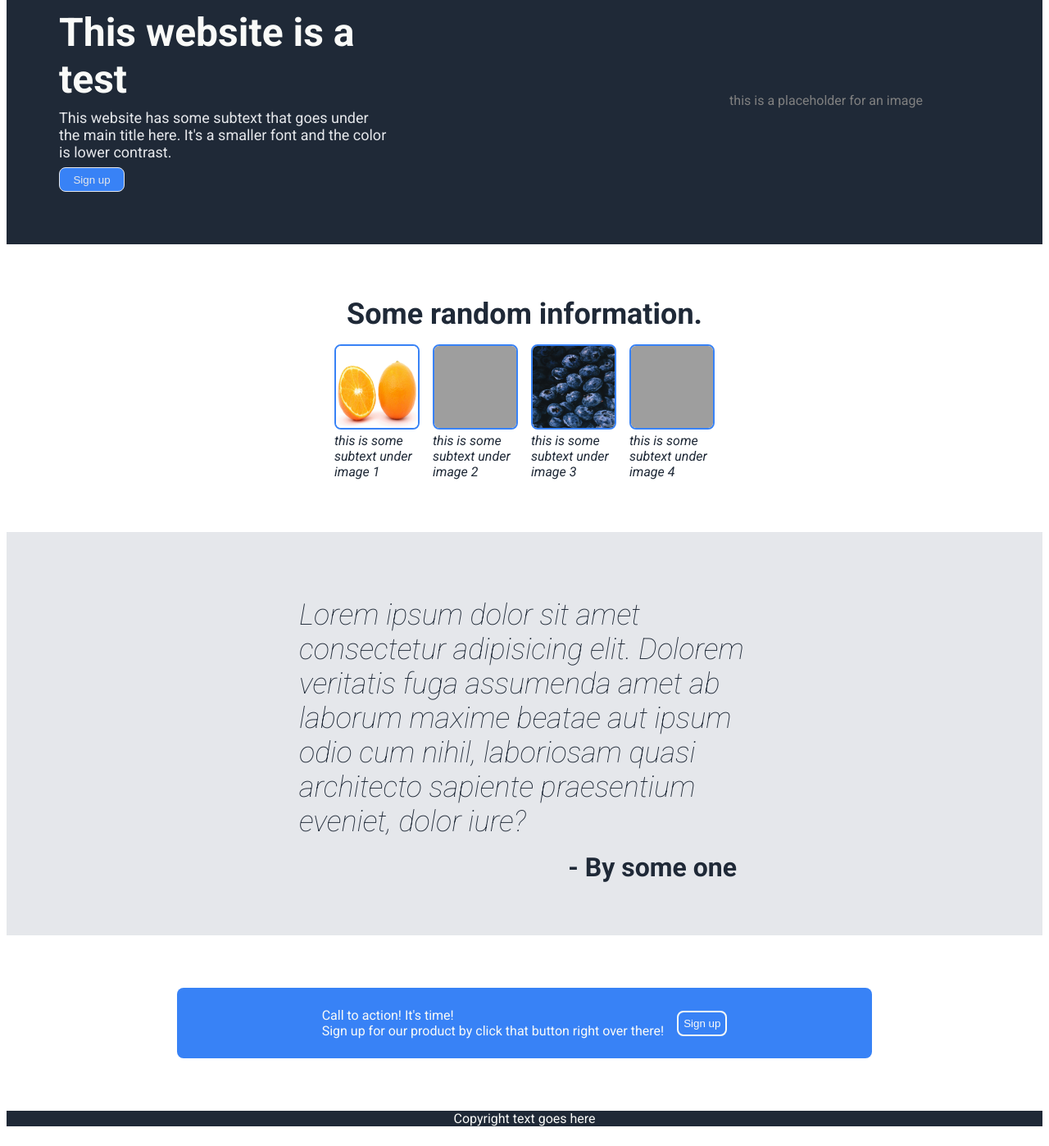
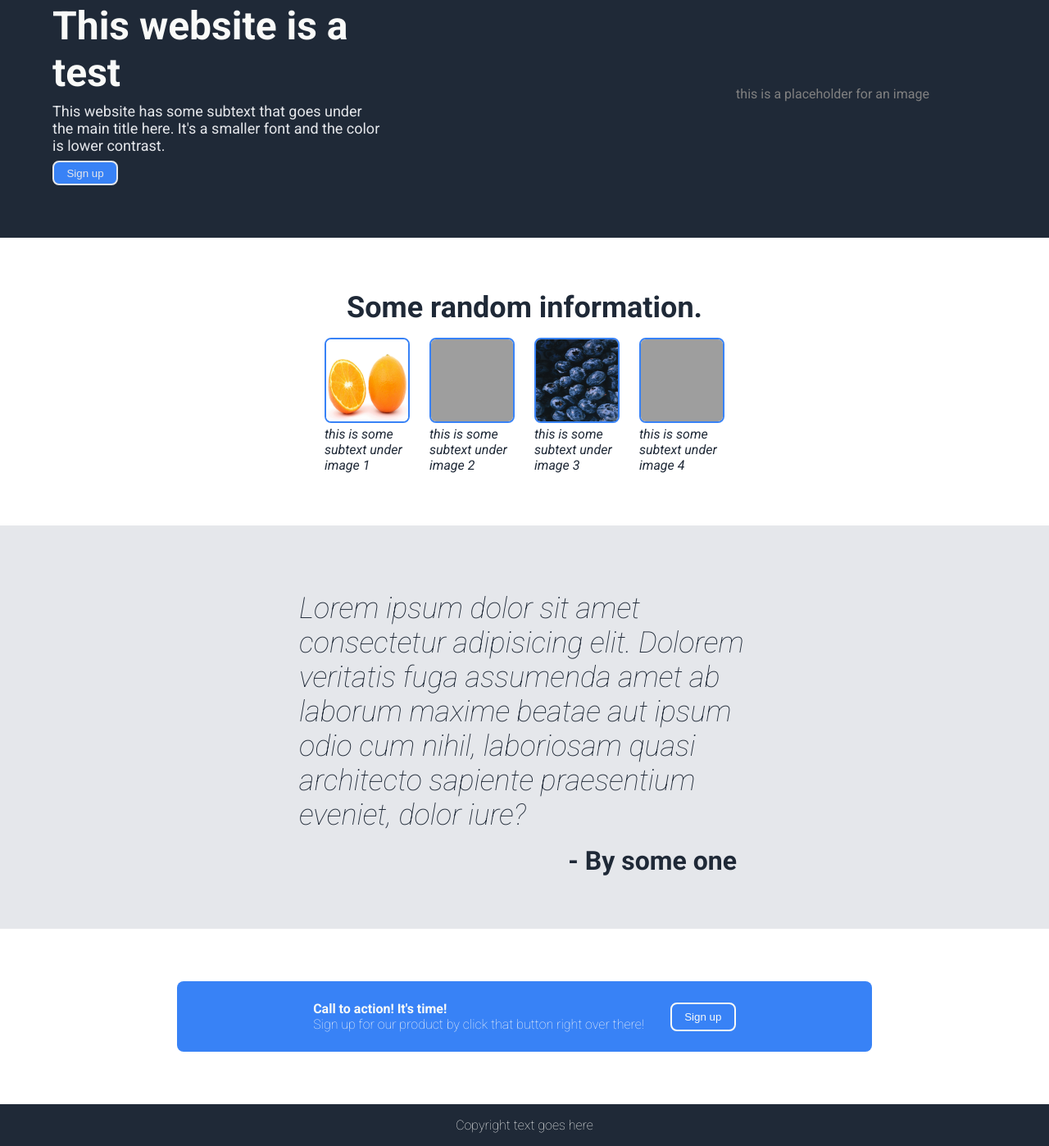
Before and after one commit to nite1017/css-landing-page, a plain HTML site: page index.html in a window 1280 px wide. Shown: the part 105-1503 px from the top of the page at 82% size. Drawn offline with Linux system fonts and the light colour scheme; grey boxes are pictures that could not be loaded.

Commit message:
Fixed font and button styling

```diff
--- a/style.css
+++ b/style.css
@@ -5,6 +5,7 @@ body {
     display: flex;
     flex-direction: column;
     min-height: 100vh;
+    margin: 0;
 }
 
 .header, .footer {
@@ -103,7 +104,7 @@ body {
     height: 30px;
     background-color: #3882F6;
     color: #E5E7EB;
-    border: 1px solid;
+    border: 2px solid;
     border-radius: 8px;
     padding: 5px;
 }
@@ -127,7 +128,7 @@ body {
     display: flex;
     justify-content: center;
     align-items: center;
-    gap: 16px;
+    gap: 24px;
     margin-top: 16px;
 }
 
@@ -202,6 +203,15 @@ img {
 
 .calltitle, .calltext {
     color: #F9FAF8;
+    padding-right: 16px;
+}
+
+.calltitle {
+    font-weight: bold;
+}
+
+.calltext {
+    font-weight: lighter;
 }
 
 #button2 {
@@ -209,11 +219,14 @@ img {
     border: 2px solid #F9FAF8;
     border-radius: 8px;
     border-color: #F9FAF8;
-    padding: 6px;
+    padding: 8px;
     color: #F9FAF8;
+    width: 80px;
 }
 
 .footer {
     text-align: center;
     color: #F9FAF8;
+    padding: 16px;
+    font-weight: lighter;
 }
```
